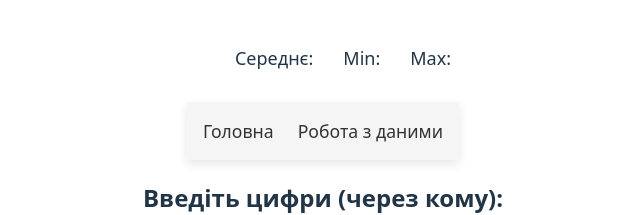
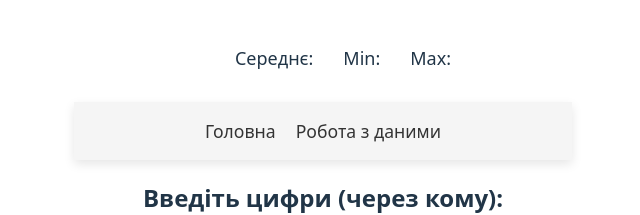
Before and after one commit to StudentVlad5/HOMY-LIMITED, a React (Vite) app: page /user_array in a window 1280 px wide. Shown: the top 215 px of the page, without its empty margins (317-957 px from the left). Built offline with nearby package versions, Linux system fonts and the light colour scheme.

Commit message:
fix style mainContainer

```diff
--- a/src/App.css
+++ b/src/App.css
@@ -12,8 +12,6 @@
 .mainContainer {
   display: flex;
   flex-direction: column;
-  justify-content: center;
-  align-items: center;
   padding: 30px;
   margin-top: 40px;
   @media screen and (max-width: 780px) {
@@ -29,7 +27,7 @@ ul {
 
 .nav {
   display: flex;
-  gap: 1.5rem;
+  gap: 20px;
   padding: 1rem;
   background-color: #f5f5f5;
   justify-content: center;
--- a/src/index.css
+++ b/src/index.css
@@ -25,7 +25,6 @@ a:hover {
 body {
   margin: 0;
   display: flex;
-  place-items: center;
   min-width: 320px;
   min-height: 100vh;
 }
@@ -68,6 +67,5 @@ button:focus-visible {
 }
 
 .userArrayContainer {
-  height: 100vh;
   position: relative;
 }
```
